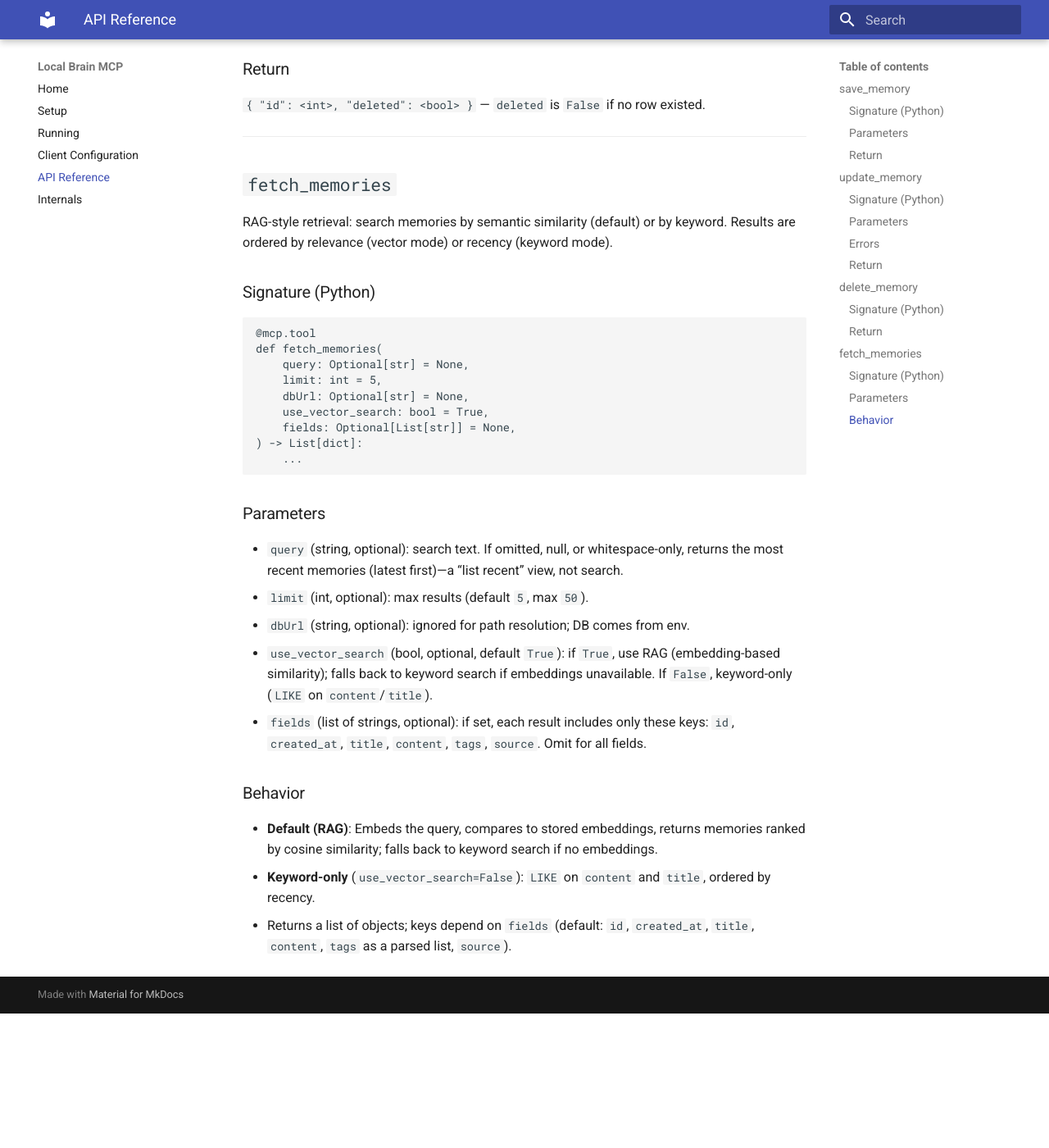
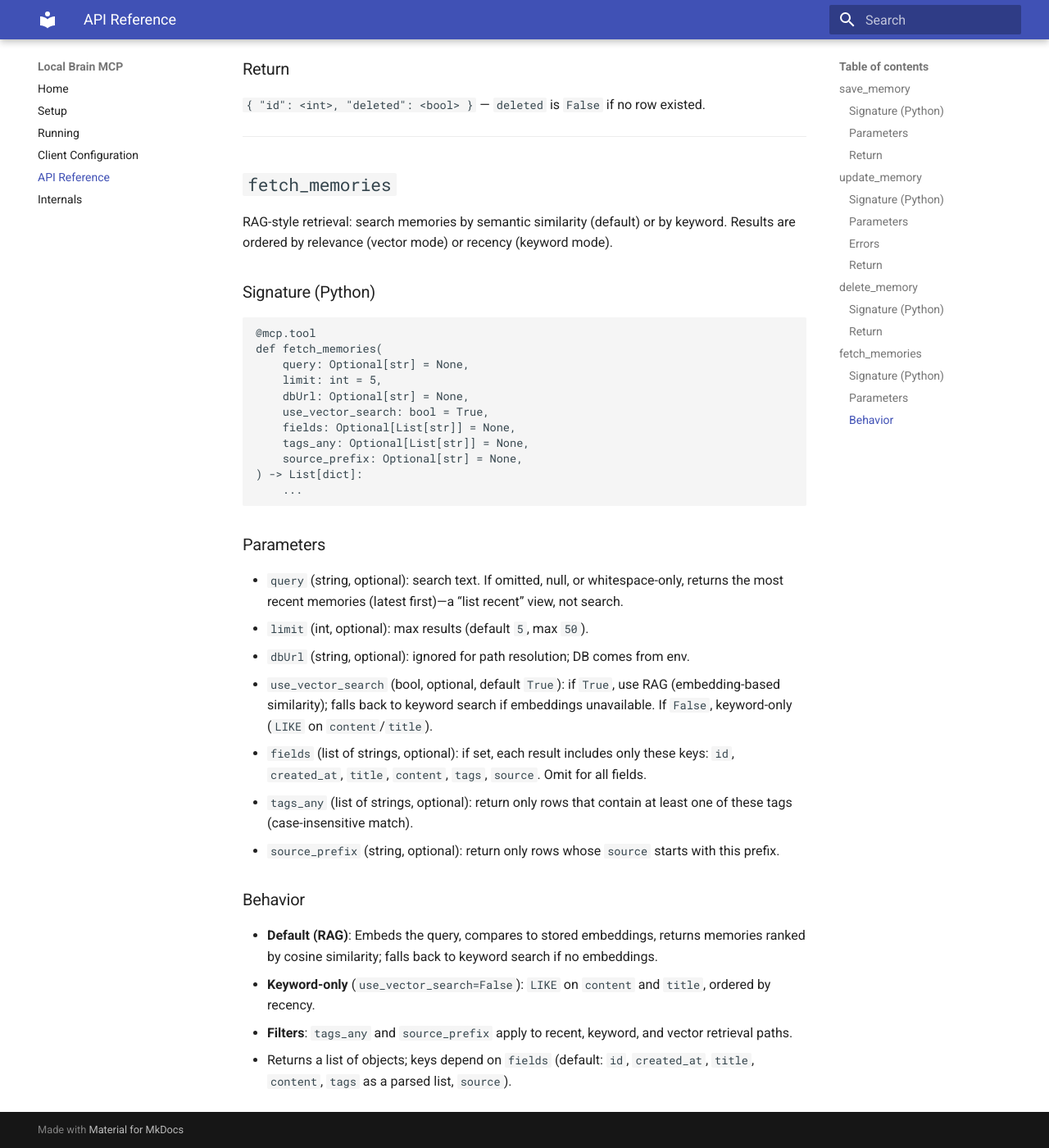
Before and after one commit to ejsinfuego/memory-mcp, an MkDocs documentation site: the page built from docs/api.md, in a window 1280 px wide and 1400 px high, scrolled down 2313 px. Shown: the whole window at 82% size. Built offline with MkDocs 1.6.1 and Material for MkDocs 9.7.7, drawn with Linux system fonts in a browser that asks for light colours; before the commit the page ends 3549 px from its top, so only the background shows below that.

Commit message:
docs: document fetch_memories tags_any and source_prefix
Update API reference, README, and Cursor usage rules for Phase 3 filters.

````diff
--- a/docs/api.md
+++ b/docs/api.md
@@ -107,6 +107,8 @@ def fetch_memories(
     dbUrl: Optional[str] = None,
     use_vector_search: bool = True,
     fields: Optional[List[str]] = None,
+    tags_any: Optional[List[str]] = None,
+    source_prefix: Optional[str] = None,
 ) -> List[dict]:
     ...
 ```
@@ -118,9 +120,12 @@ def fetch_memories(
 - `dbUrl` (string, optional): ignored for path resolution; DB comes from env.
 - `use_vector_search` (bool, optional, default `True`): if `True`, use RAG (embedding-based similarity); falls back to keyword search if embeddings unavailable. If `False`, keyword-only (`LIKE` on `content`/`title`).
 - `fields` (list of strings, optional): if set, each result includes only these keys: `id`, `created_at`, `title`, `content`, `tags`, `source`. Omit for all fields.
+- `tags_any` (list of strings, optional): return only rows that contain at least one of these tags (case-insensitive match).
+- `source_prefix` (string, optional): return only rows whose `source` starts with this prefix.
 
 ### Behavior
 
 - **Default (RAG)**: Embeds the query, compares to stored embeddings, returns memories ranked by cosine similarity; falls back to keyword search if no embeddings.
 - **Keyword-only** (`use_vector_search=False`): `LIKE` on `content` and `title`, ordered by recency.
+- **Filters**: `tags_any` and `source_prefix` apply to recent, keyword, and vector retrieval paths.
 - Returns a list of objects; keys depend on `fields` (default: `id`, `created_at`, `title`, `content`, `tags` as a parsed list, `source`).
````
Also changed, not shown: README.md (+2 -0 lines), 1 other file.
